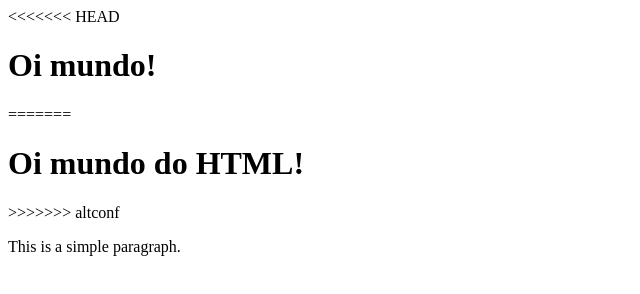
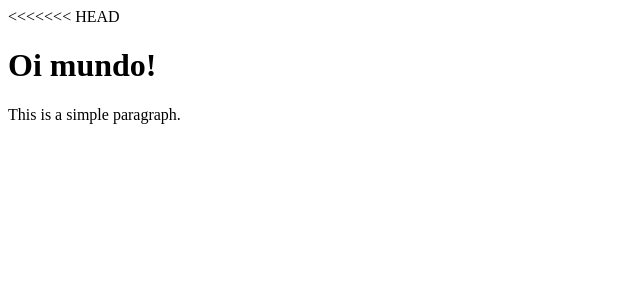
Before and after one commit to moisesMarcondes/gama-no-github, a plain HTML site: page index.html in a window 1280 px wide. Shown: the whole page, without its empty margins (0-640 px from the left). Drawn offline with Linux system fonts and the light colour scheme.

Commit message:
Atualização a partir do Github

```diff
--- a/index.html
+++ b/index.html
@@ -9,9 +9,7 @@
     <body>
 <<<<<<< HEAD
         <h1>Oi mundo!</h1>
-=======
-        <h1>Oi mundo do HTML!</h1>
->>>>>>> altconf
+
         <p>This is a simple paragraph.</p>
     </body>
 
```
